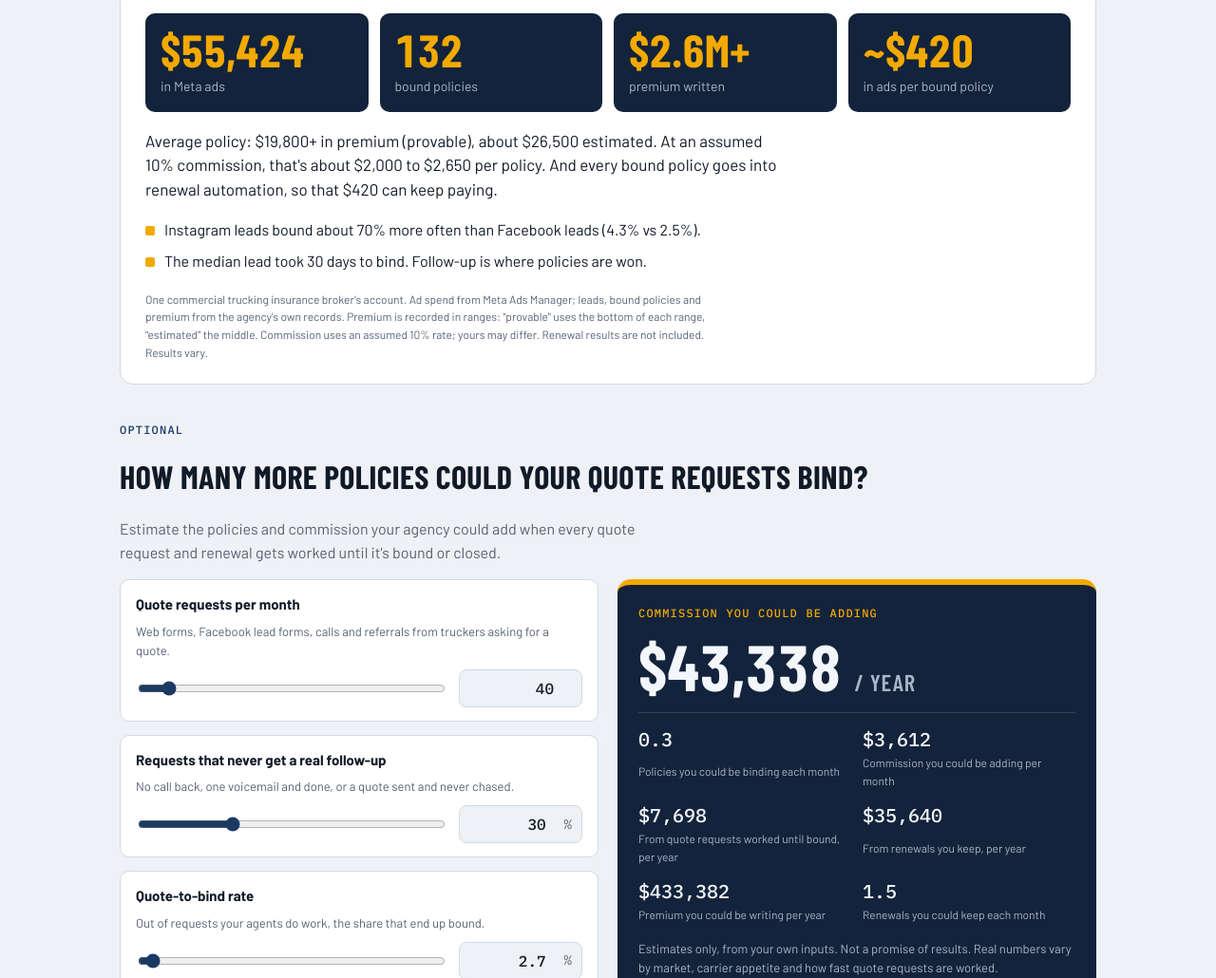
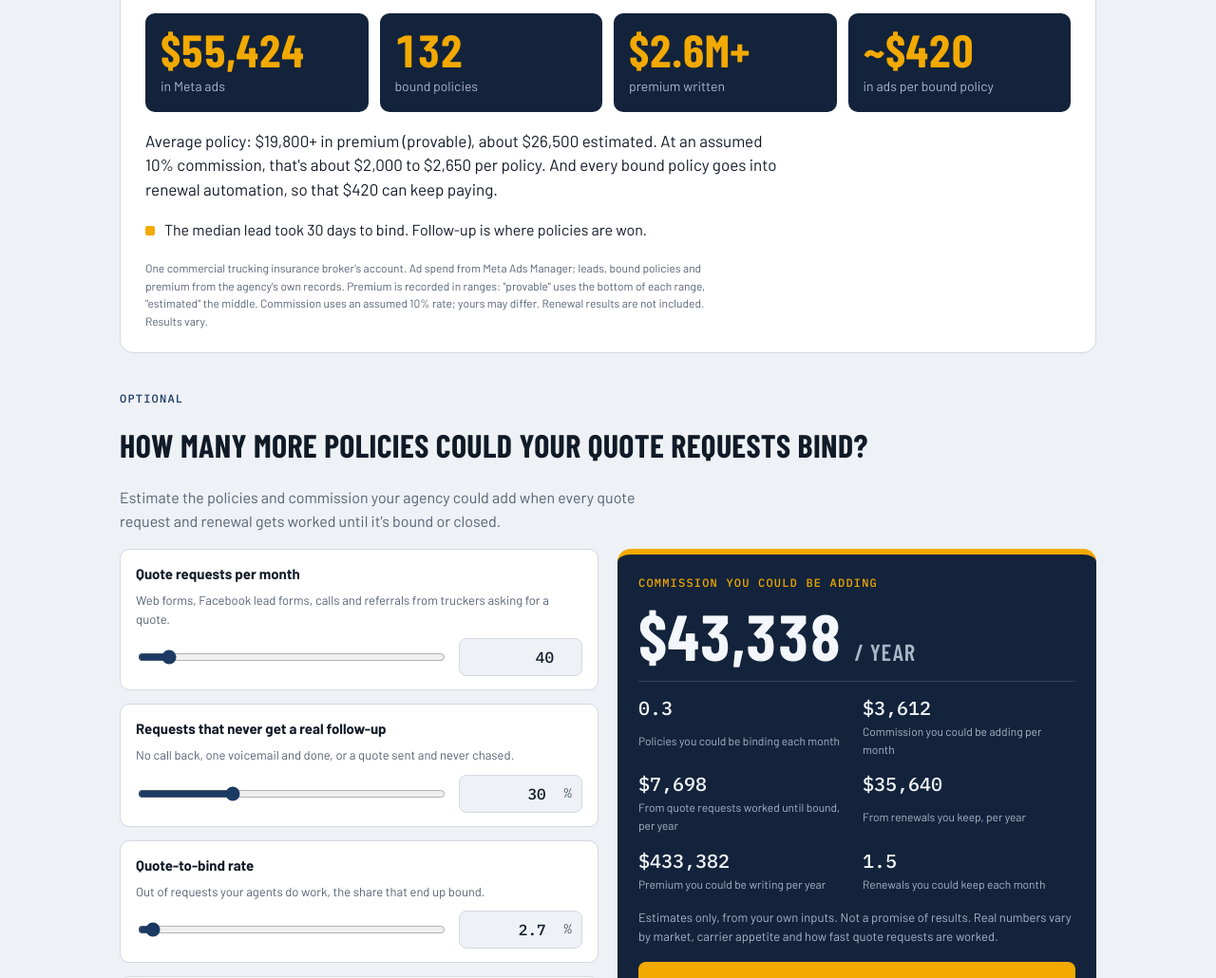
Before and after one commit to oneloco/oneloco-games-, a plain HTML site: page calculators/trucking-quote-leak.html in a window 1280 px wide. Shown: the part 2013-3043 px from the top of the page at 95% size. Drawn offline with nearby package versions, Linux system fonts and the light colour scheme; a web font is replaced by a local one.

Commit message:
Landing: remove Instagram vs Facebook bind-rate claim (on hold since Nov 9)
Co-Authored-By: Claude Opus 5.5 <noreply@anthropic.com>

```diff
--- a/calculators/trucking-quote-leak.html
+++ b/calculators/trucking-quote-leak.html
@@ -316,7 +316,6 @@ footer b { color: var(--fg); }
       </ul>
       <p class="what">Average policy: $19,800+ in premium (provable), about $26,500 estimated. At an assumed 10% commission, that's about $2,000 to $2,650 per policy. And every bound policy goes into renewal automation, so that $420 can keep paying.</p>
       <ul class="ticks">
-        <li>Instagram leads bound about 70% more often than Facebook leads (4.3% vs 2.5%).</li>
         <li>The median lead took 30 days to bind. Follow-up is where policies are won.</li>
       </ul>
       <p class="fine">One commercial trucking insurance broker's account. Ad spend from Meta Ads Manager; leads, bound policies and premium from the agency's own records. Premium is recorded in ranges: "provable" uses the bottom of each range, "estimated" the middle. Commission uses an assumed 10% rate; yours may differ. Renewal results are not included. Results vary.</p>
```
